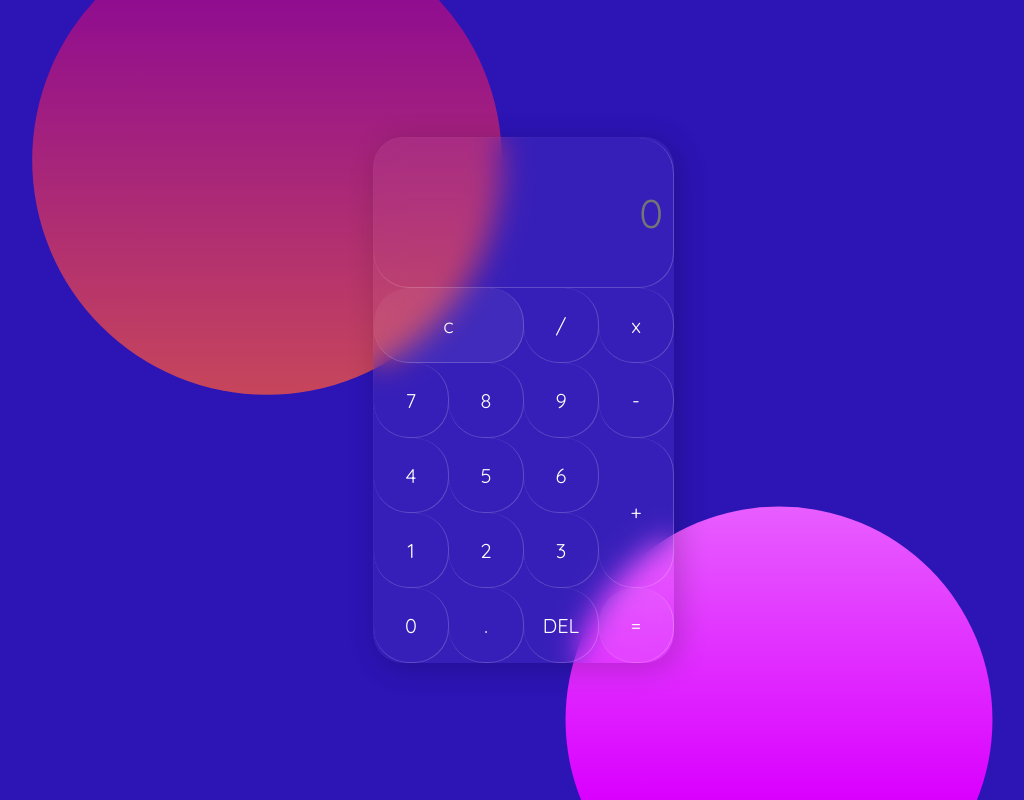
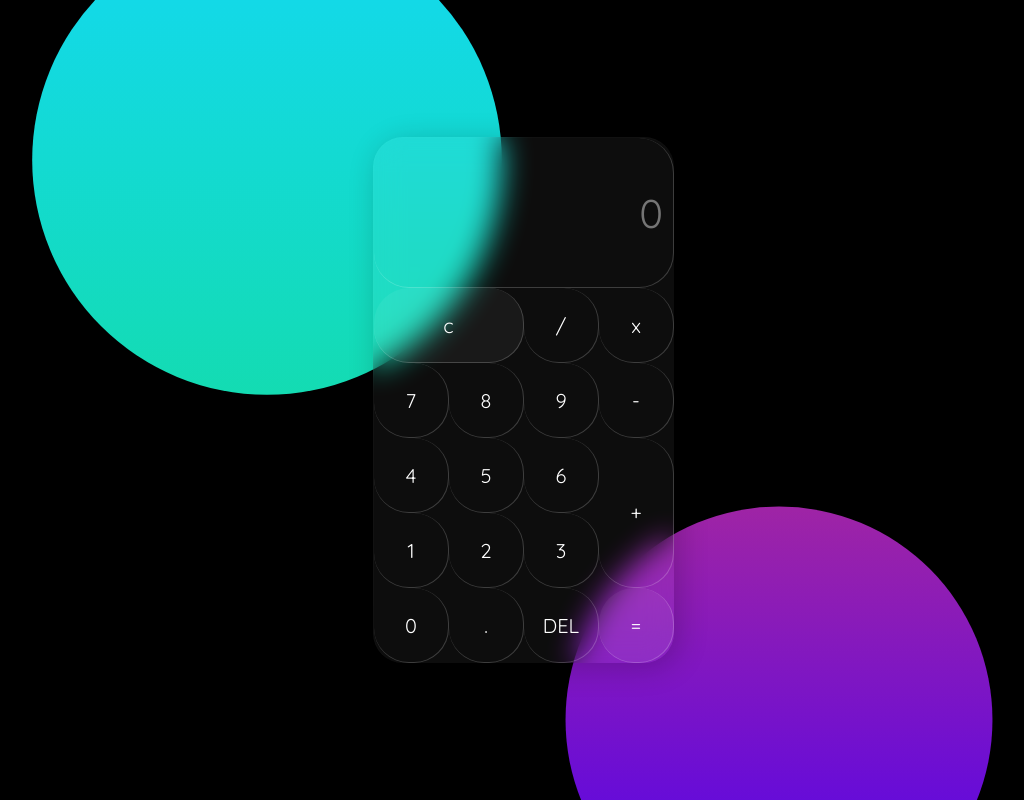
Before and after one commit to smartsakthi/GlasscalcUI, a plain HTML site: page index.html in a window 1280 px wide. Shown: the whole page, without its empty margins (117-1141 px from the left). Drawn offline with Linux system fonts and the light colour scheme.

Commit message:
Update style.css

```diff
--- a/style.css
+++ b/style.css
@@ -14,7 +14,7 @@ body
     justify-content: center;
     align-items: center;
     min-height: 100vh;
-    background: #2c14b5;
+    background: hsl(0,0%,0%);
 
 
 }
@@ -26,7 +26,7 @@ body::before
     left: 0;
     width: 100%;
     height: 100%;
-    background: linear-gradient(#900d90,#ff8025);
+    background: linear-gradient(#13d9e7,#14de7c);
     clip-path: circle(22% at 30% 20%)
 
 
@@ -40,7 +40,7 @@ body::after
     left: 0;
     width: 100%;
     height: 100%;
-    background: linear-gradient(#ffffff, #da00ff);
+    background: linear-gradient(#ff4e4e, #670cd8);
     clip-path: circle(20% at 70% 90%)
 
 
```
